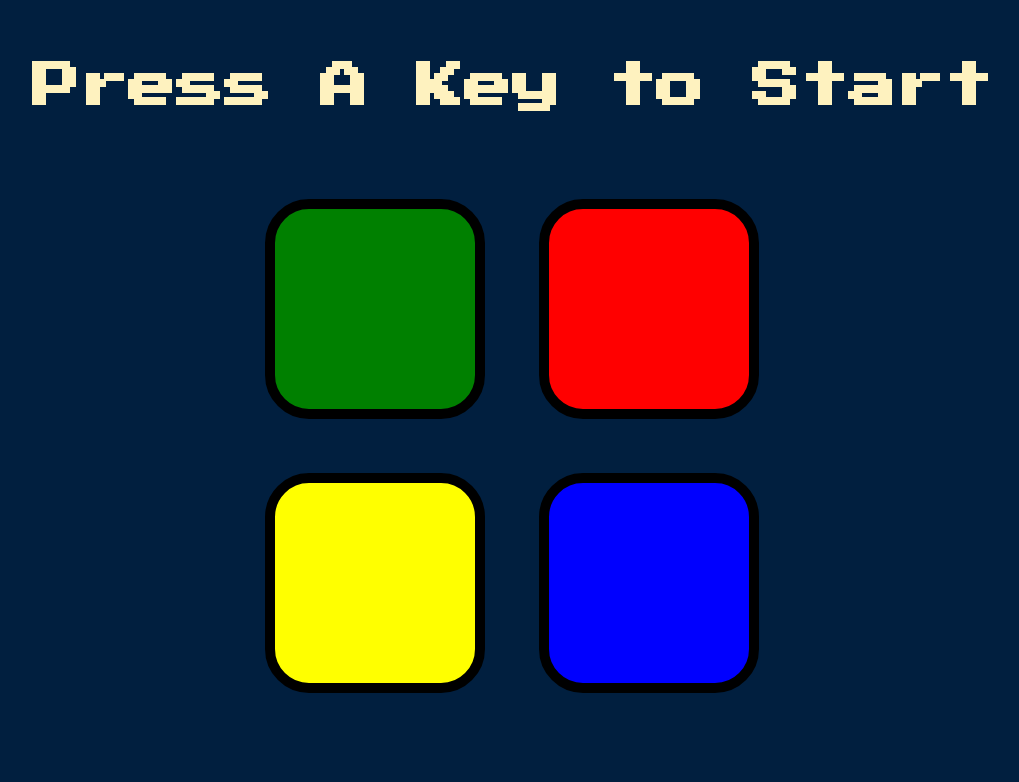
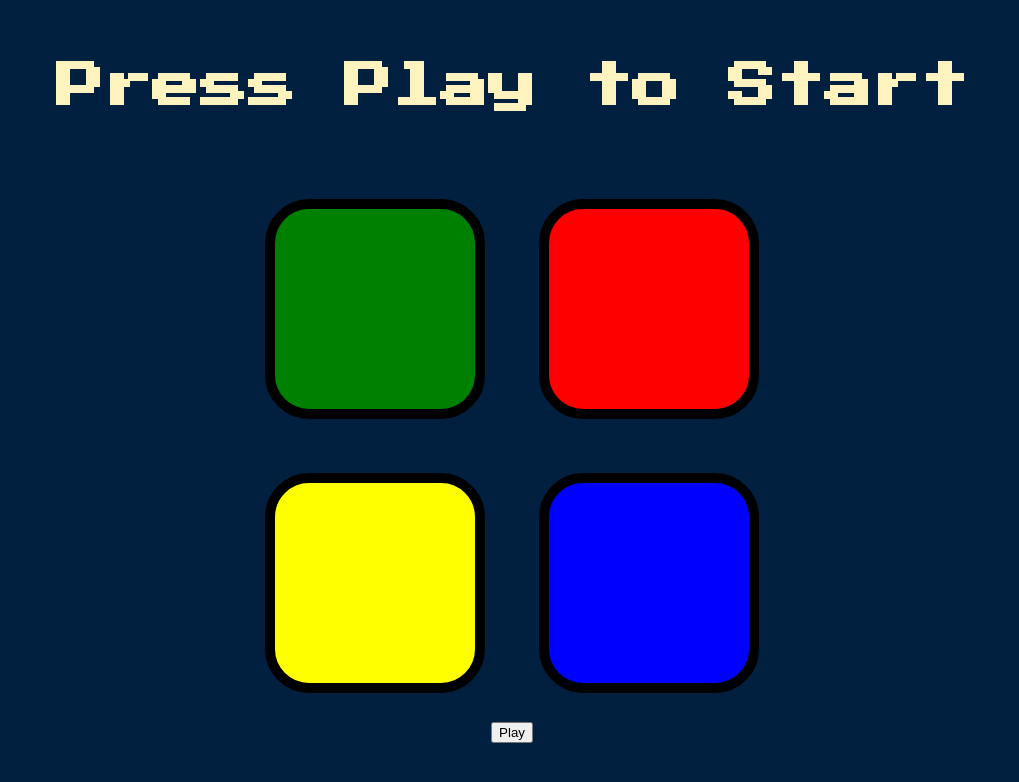
Before and after one commit to Ewan-Dkhar/simon-game, a plain HTML site: page index.html in a window 1280 px wide. Shown: the whole page, without its empty margins (128-1147 px from the left). Drawn offline with nearby package versions, Linux system fonts and the light colour scheme.

Commit message:
Update index.html

```diff
--- a/index.html
+++ b/index.html
@@ -9,7 +9,7 @@
 </head>
 
 <body>
-  <h1 id="level-title">Press A Key to Start</h1>
+  <h1 id="level-title">Press Play to Start</h1>
   <div class="container">
     <div lass="row">
 
@@ -33,6 +33,8 @@
 
     </div>
 
+    <button class="btn-1">Play</button>
+
   </div>
 
 
```
